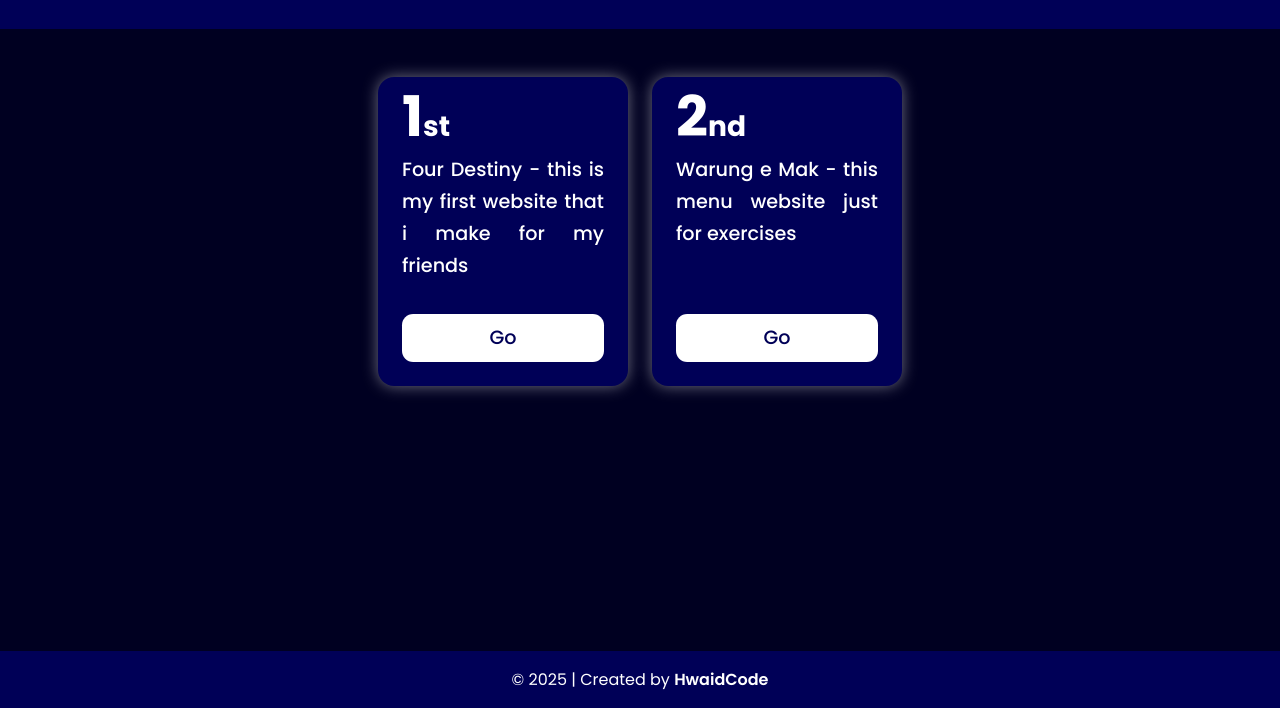
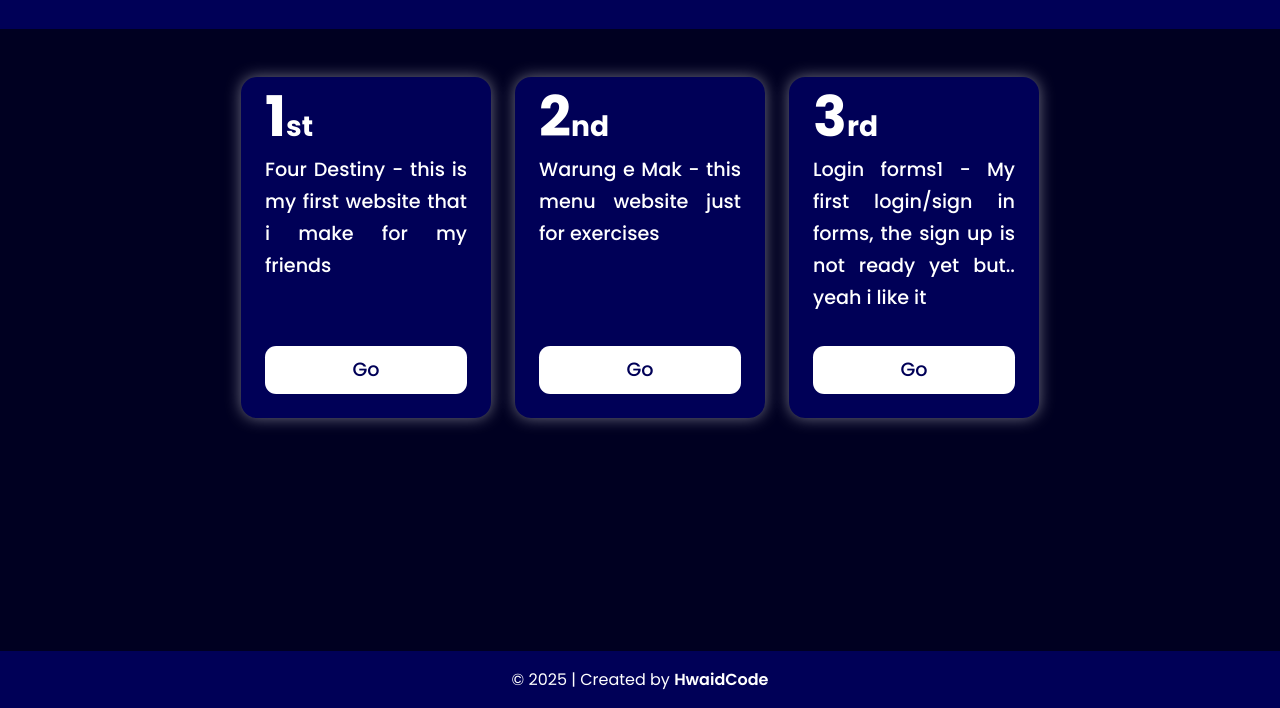
Before and after one commit to HwaidCode/web-playground, a plain HTML site: page index.html in a window 1280 px wide. Shown: the part 92-800 px from the top of the page. Drawn offline with Linux system fonts and the light colour scheme.

Commit message:
Add card for 'Login forms1' website
Added a new card for 'Login forms1' to showcase the first login/sign in forms.

```diff
--- a/index.html
+++ b/index.html
@@ -177,6 +177,13 @@
           </div>
           <a href="./Warung E Mak/" target="_blank">Go</a>
         </div>
+        <div class="card">
+          <div class="card-text">
+            <h3><span>3</span>rd</h3>
+            <p>Login forms1 - My first login/sign in forms, the sign up is not ready yet but.. yeah i like it</p>
+          </div>
+          <a href="./login forms1/" target="_blank">Go</a>
+        </div>
         <!-- add website under this section -->
       </div>
     </main>
```
